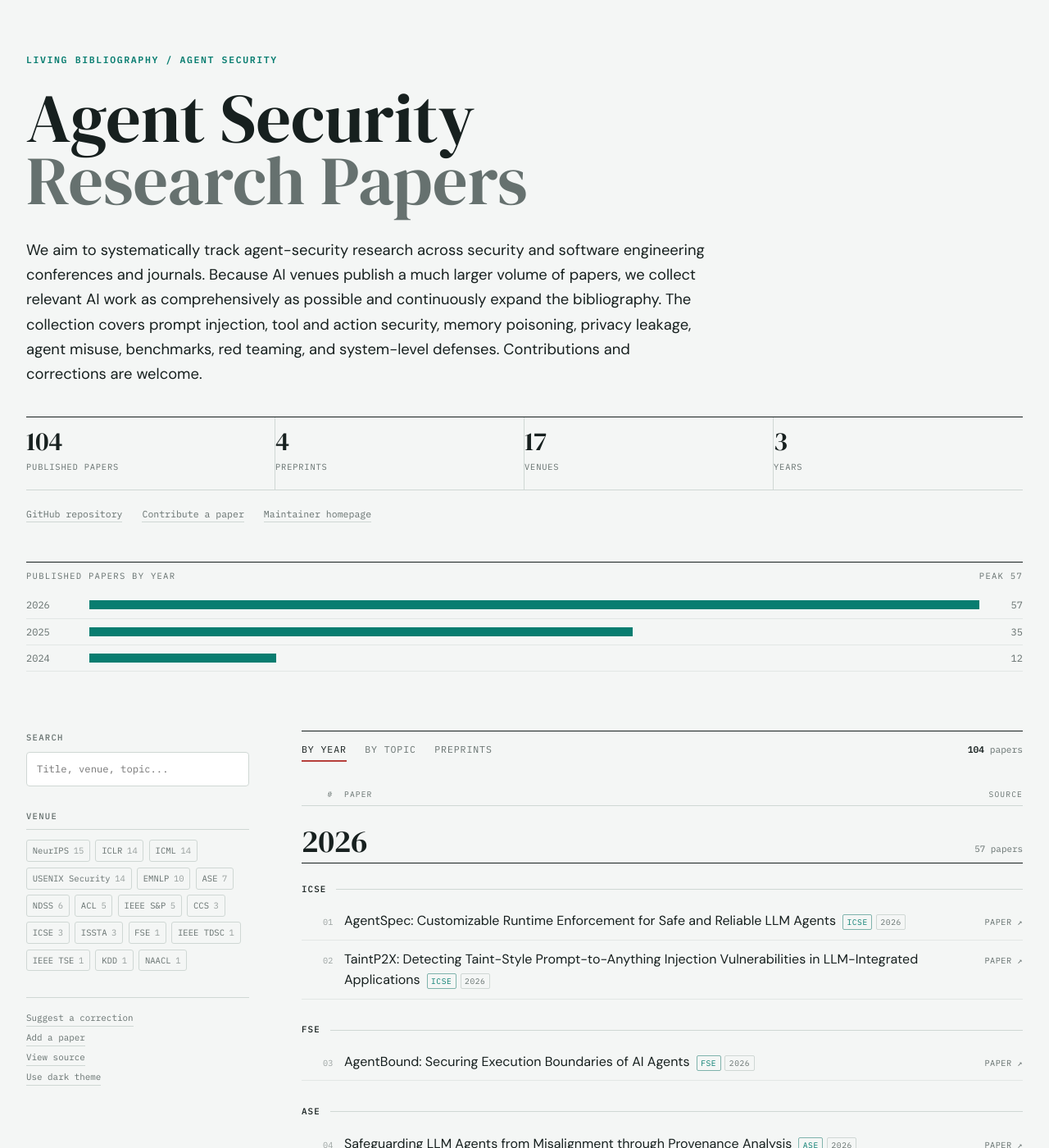
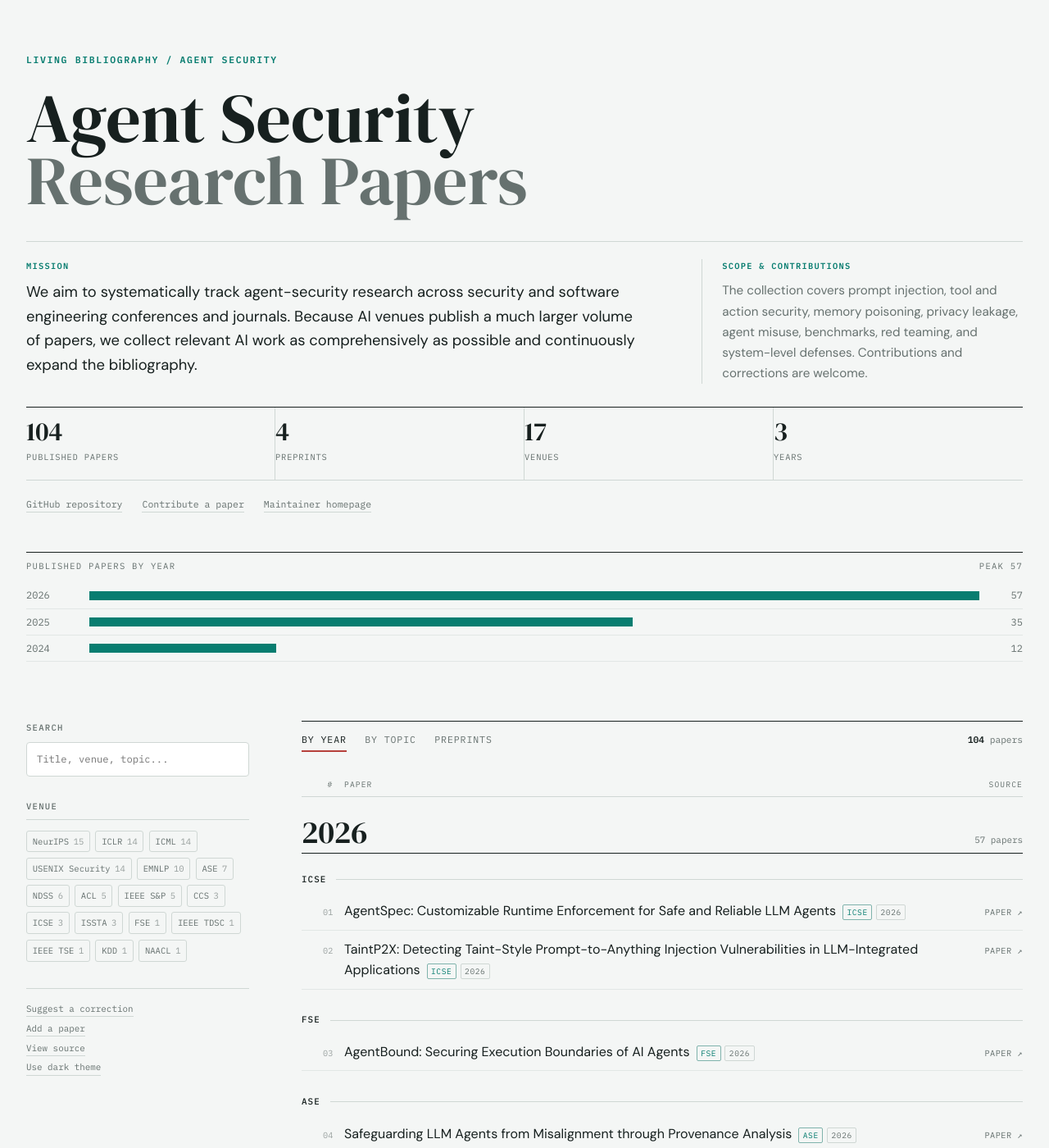
Before and after one commit to Emmanuelwh/agent-security-paper-summaries, a Jekyll site: the page built from index.md, in a window 1280 px wide and 1400 px high. Shown: the whole window at 82% size. Built offline with Jekyll 4.4.1, drawn with Linux system fonts in a browser that asks for light colours.

Commit message:
Refine bibliography hero layout

```diff
--- a/assets/css/main.css
+++ b/assets/css/main.css
@@ -161,17 +161,57 @@ button {
   color: var(--muted);
 }
 
+.hero-intro {
+  display: grid;
+  grid-template-columns: minmax(0, 1.65fr) minmax(18rem, 0.85fr);
+  gap: 4rem;
+  margin-top: 2.25rem;
+  padding: 1.35rem 0 1.75rem;
+  border-top: 1px solid var(--rule);
+}
+
+.hero-intro-single {
+  grid-template-columns: minmax(0, 52rem);
+}
+
+.hero-intro-main,
+.hero-intro-side {
+  min-width: 0;
+}
+
+.hero-intro-side {
+  padding-left: 1.5rem;
+  border-left: 1px solid var(--rule);
+}
+
+.hero-intro-label {
+  margin: 0 0 0.6rem;
+  color: var(--teal);
+  font-family: var(--mono);
+  font-size: 0.65rem;
+  font-weight: 600;
+  letter-spacing: 0.12em;
+  text-transform: uppercase;
+}
+
 .hero-lede {
-  max-width: 52rem;
-  margin: 2rem 0 0;
+  max-width: none;
+  margin: 0;
   font-size: 1.15rem;
+  line-height: 1.6;
+}
+
+.hero-scope {
+  margin: 0;
+  color: var(--muted);
+  font-size: 0.95rem;
   line-height: 1.65;
 }
 
 .hero-meta {
   display: grid;
   grid-template-columns: repeat(4, minmax(0, 1fr));
-  margin-top: 2.25rem;
+  margin-top: 0;
   border-top: 1px solid var(--ink);
   border-bottom: 1px solid var(--rule);
 }
@@ -736,6 +776,17 @@ a.paper-title:hover {
     font-size: 4rem;
   }
 
+  .hero-intro {
+    grid-template-columns: minmax(0, 1fr);
+    gap: 1.25rem;
+  }
+
+  .hero-intro-side {
+    padding: 1.25rem 0 0;
+    border-top: 1px solid var(--rule);
+    border-left: 0;
+  }
+
   .catalog-shell {
     grid-template-columns: minmax(0, 1fr);
     gap: 2rem;
--- a/assets/js/catalog.js
+++ b/assets/js/catalog.js
@@ -299,12 +299,24 @@
     var quote = lead.nodes.filter(function (node) {
       return node.tagName === 'BLOCKQUOTE';
     })[0];
-    header.appendChild(element(
-      'p',
-      'hero-lede',
-      quote ? cleanText(quote) :
-        'A curated bibliography of research on the security and privacy of LLM-based agents.'
-    ));
+    var leadText = quote ? cleanText(quote) :
+      'A curated bibliography of research on the security and privacy of LLM-based agents.';
+    var leadSentences = leadText.match(/[^.!?]+[.!?]+(?:\s+|$)|[^.!?]+$/g) || [leadText];
+    var leadPrimary = leadSentences.slice(0, 2).join(' ').trim();
+    var leadSecondary = leadSentences.slice(2).join(' ').trim();
+    var intro = element('div', 'hero-intro' + (leadSecondary ? '' : ' hero-intro-single'));
+    var introMain = element('div', 'hero-intro-main');
+    introMain.appendChild(element('p', 'hero-intro-label', 'Mission'));
+    introMain.appendChild(element('p', 'hero-lede', leadPrimary));
+    intro.appendChild(introMain);
+
+    if (leadSecondary) {
+      var introSide = element('div', 'hero-intro-side');
+      introSide.appendChild(element('p', 'hero-intro-label', 'Scope & contributions'));
+      introSide.appendChild(element('p', 'hero-scope', leadSecondary));
+      intro.appendChild(introSide);
+    }
+    header.appendChild(intro);
 
     var meta = element('div', 'hero-meta');
     meta.appendChild(stat(uniquePapers.length, 'published papers'));
```
